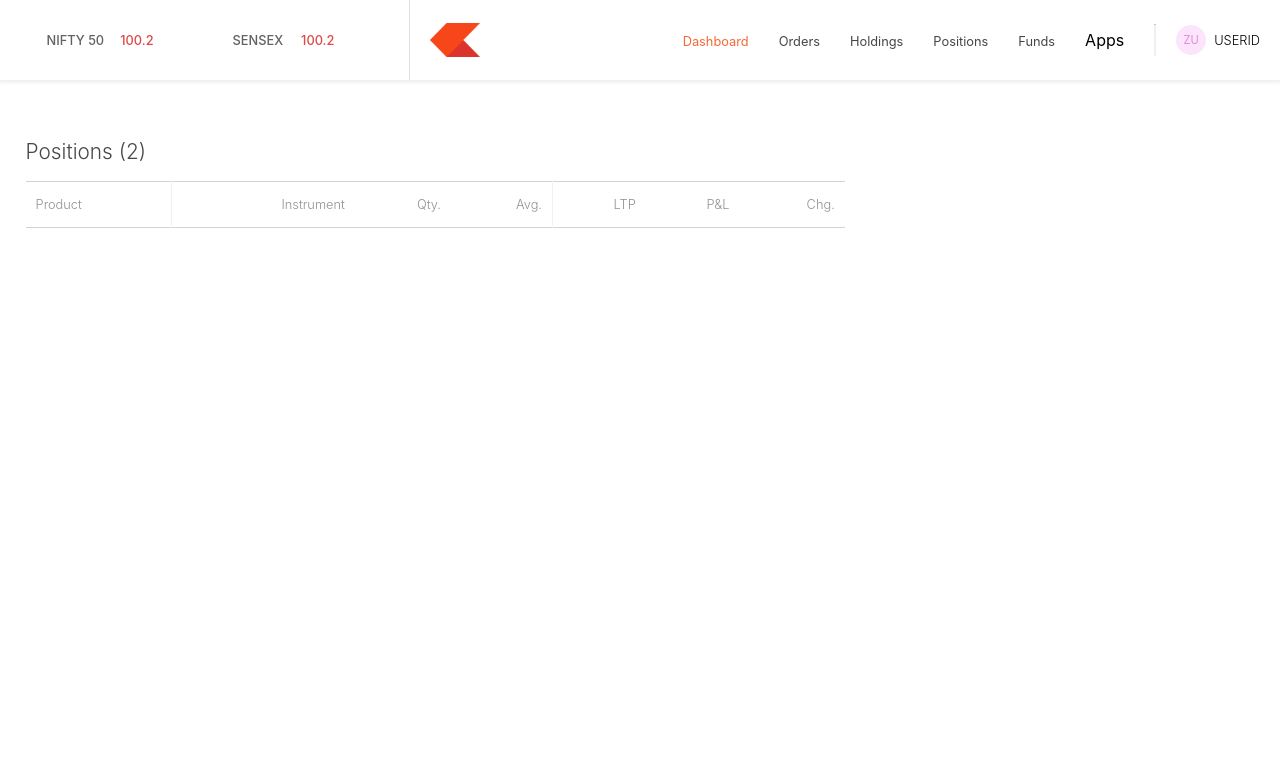
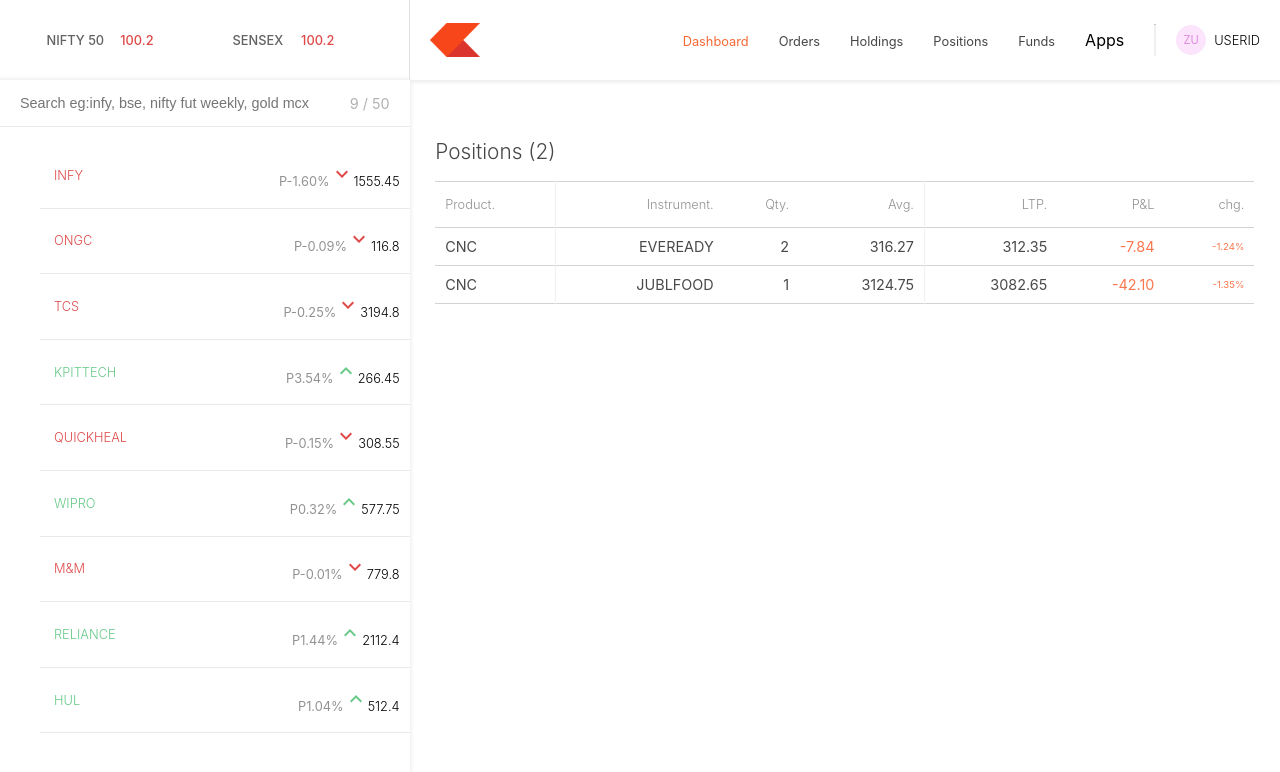
Before and after one commit to parth17-code/Zerodha-dashboard, a React (Create React App) app: page /positions in a window 1280 px wide. Shown: the top 772 px of the page. Built offline with nearby package versions, Linux system fonts and the light colour scheme.

Commit message:
positions and watchlist functionalities

```diff
--- a/package.json
+++ b/package.json
@@ -3,6 +3,11 @@
   "version": "0.1.0",
   "private": true,
   "dependencies": {
+    "@emotion/react": "^11.14.0",
+    "@emotion/styled": "^11.14.1",
+    "@mui/icons-material": "^7.3.1",
+    "@mui/material": "^7.3.1",
+    "@mui/styled-engine-sc": "^7.3.1",
     "@testing-library/dom": "^10.4.1",
     "@testing-library/jest-dom": "^6.8.0",
     "@testing-library/react": "^16.3.0",
@@ -11,6 +16,7 @@
     "react-dom": "^19.1.1",
     "react-router-dom": "^7.8.2",
     "react-scripts": "5.0.1",
+    "styled-components": "^6.1.19",
     "web-vitals": "^2.1.4"
   },
   "scripts": {
--- a/src/components/Dashboard.js
+++ b/src/components/Dashboard.js
@@ -7,12 +7,14 @@
 import Orders from "./Orders";
 import Positions from "./Positions";
 import Summary from "./Summary";
+import Watchlist from "./Watchlist";
 
 
 function Dashboard() {
   return (
     <>
       <div className="dashboard-container">
+        <Watchlist></Watchlist>
         <div className="content">
           <Routes>
             <Route exact path="/" element={<Summary />} />
--- a/src/components/Holdings.js
+++ b/src/components/Holdings.js
@@ -3,7 +3,7 @@
 function Holdings() {
   return (
     <>
-      <>
+
         <h3 className="title">Holdings ({holdings.length})</h3>
 
         <div className="order-table">
@@ -58,7 +58,7 @@
             <p>P&L</p>
           </div>
         </div>
-      </>
+
     </>
   );
 }
--- a/src/components/Positions.js
+++ b/src/components/Positions.js
@@ -1,19 +1,39 @@
+import { positions } from "../data/data";
+
 function Positions() {
   return (
     <>
-      <h3 className="title">Positions (2)</h3>
+      <h3 className="title">Positions ({positions.length})</h3>
 
              <div className="order-table">
                <table>
                  <tr>
-            <th>Product</th>
-            <th>Instrument</th>
+                   <th>Product.</th>
+                   <th>Instrument.</th>
                    <th>Qty.</th>
                    <th>Avg.</th>
-            <th>LTP</th>
+                   <th>LTP.</th>
                    <th>P&L</th>
-            <th>Chg.</th>
+                   <th>chg.</th>
                  </tr>
+                 {positions.map((stock, index) => {
+                   const currValue = stock.price * stock.qty;
+                   const isProfit = currValue - stock.avg * stock.qty >= 0.0;
+                   const isProfitClass = isProfit ? "profit" : "loss";
+                   const isDayClass = isProfit ? "profit" : "loss";
+
+                   return (
+                     <tr key={index}>
+                       <td>{stock.product}</td>
+                       <td>{stock.name}</td>
+                       <td>{stock.qty}</td>
+                       <td>{stock.avg.toFixed(2)}</td>
+                       <td>{stock.price.toFixed(2)}</td>
+                       <td className={isProfitClass}>{(currValue - stock.avg * stock.qty).toFixed(2)}</td>
+                       <td className={isDayClass}>{stock.day}</td>
+                     </tr>
+                   );
+                 })}
                </table>
              </div>
     </>
--- a/src/components/Watchlist.js
+++ b/src/components/Watchlist.js
@@ -1,3 +1,8 @@
+import { useState } from 'react';
+import {Tooltip , Grow} from '@mui/material'
+import { watchlist } from '../data/data';
+import {BarChartOutlined, KeyboardArrowDown , KeyboardArrowUp, MoreHoriz} from '@mui/icons-material'
+
 function Watchlist() {
   return (
     <>
@@ -10,13 +15,72 @@
             placeholder="Search eg:infy, bse, nifty fut weekly, gold mcx"
             className="search"
           />
-          <span className="counts"> 9 / 50</span>
+          <span className="counts"> {watchlist.length} / 50</span>
         </div>
 
-        <ul className="list"></ul>
+        <ul className="list">
+            {watchlist.map((stock,index)=>{
+                return(
+                    <WatchlistItem stock={stock} key={index}></WatchlistItem>
+                )
+            })}
+        </ul>
       </div>
     </>
   );
 }
 
 export default Watchlist;
+
+const WatchlistItem = ({stock})=>{
+    const [showWatchlistOptions , setShowWatchlistOptions ] = useState(false)
+
+
+const handleMouseEnter = (e)=>{
+    setShowWatchlistOptions(true)
+}
+
+const handleMouseLeave = (e)=>{
+    setShowWatchlistOptions(false)
+}
+
+return(
+    <li onMouseEnter={handleMouseEnter} onMouseLeave={handleMouseLeave}>
+        <div className='item'>
+            <p className={stock.isDown? "down":"up"}>{stock.name}</p>
+            <div className='itemInfo'>
+                <span className='percent'>P{stock.percent}</span>
+                {stock.isDown?(
+                    <KeyboardArrowDown className="down"></KeyboardArrowDown>
+                ):(<KeyboardArrowUp className="up"></KeyboardArrowUp>)}
+                <span className='price'>{stock.price}</span>
+            </div>
+        </div>
+        {showWatchlistOptions && <WatchlistOptions uuid={stock.name}></WatchlistOptions>}
+    </li>
+)
+}
+
+const WatchlistOptions = ({uuid})=>{
+    return(
+        <span className='actions'>
+            <Tooltip title="Buy (B)" placement='top' arrow slots={{transition:Grow}}>
+                <button className='buy'>Buy</button>
+            </Tooltip>
+            <Tooltip title="Sell (S)" placement='top' arrow slots={{transition:Grow}}>
+                <button className='sell'>Sell</button>
+            </Tooltip>
+            <Tooltip title="Analytics (A)" placement='top' arrow slots={{transition:Grow}}>
+                <button className='action'>
+                    <BarChartOutlined className='icon'></BarChartOutlined>
+                </button>
+            </Tooltip>
+            <Tooltip title="More (M)" placement='top' arrow slots={{transition:Grow}}>
+                <button className='action'>
+                    <MoreHoriz className='icon'></MoreHoriz>
+                </button>
+            </Tooltip>
+        </span>
+
+    )
+}
```
Also changed, not shown: 1 other file (tests, documents, lock files or other folders). Lines whose indentation alone changed are shown as unchanged.
